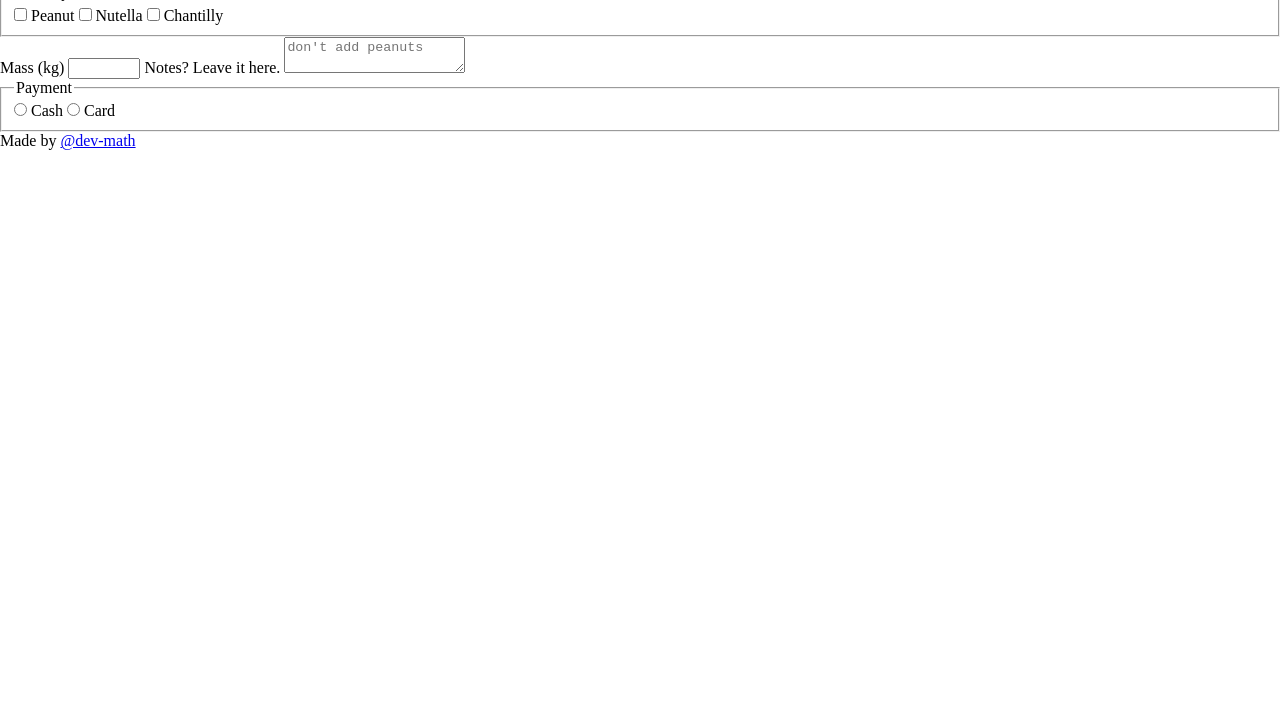
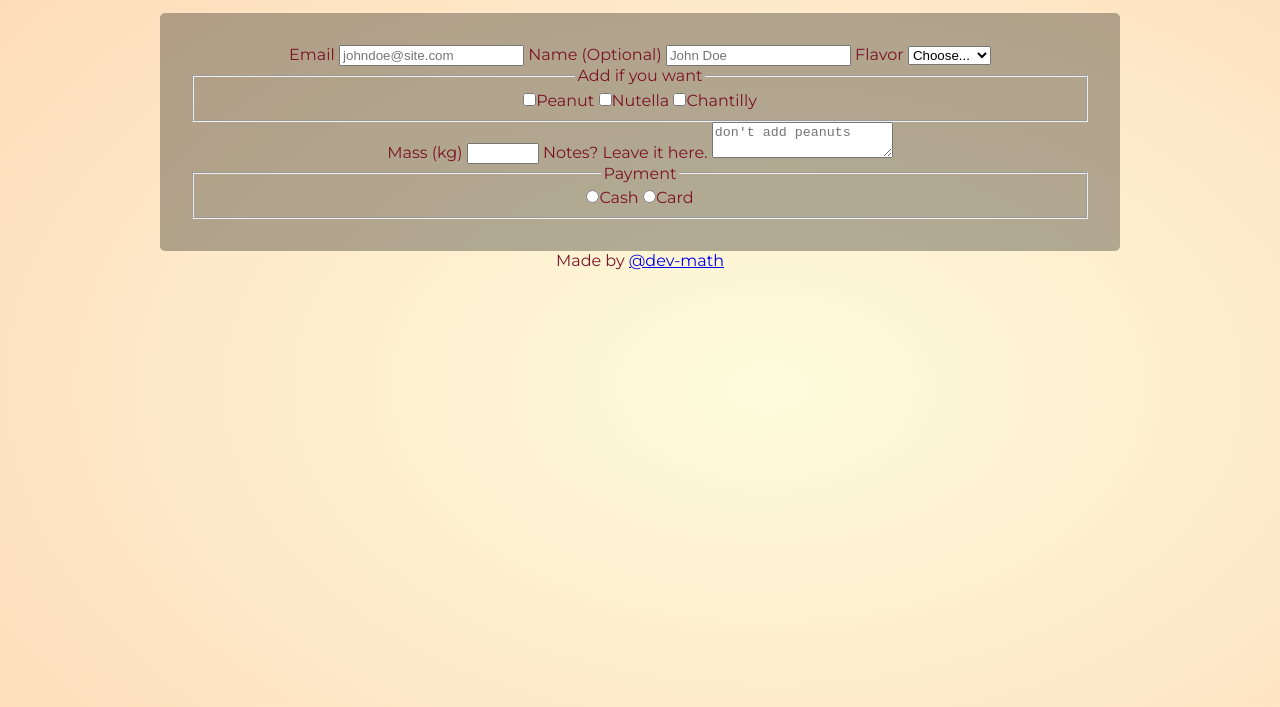
Before and after one commit to dev-math/exercises, a plain HTML site: page freecodecamp-responsive-web-design/survey-form/index.html in a window 1280 px wide. Shown: the part 93-800 px from the top of the page. Drawn offline with Linux system fonts and the light colour scheme.

Commit message:
Update: Form css style

```diff
--- a/freecodecamp-responsive-web-design/survey-form/index.html
+++ b/freecodecamp-responsive-web-design/survey-form/index.html
@@ -5,6 +5,9 @@
     <meta charset="UTF-8">
     <meta name="viewport" content="width=device-width, initial-scale=1">
     <link href="styles/main.css" rel="stylesheet">
+    <link rel="preconnect" href="https://fonts.googleapis.com">
+    <link rel="preconnect" href="https://fonts.gstatic.com" crossorigin>
+    <link href="https://fonts.googleapis.com/css2?family=Montserrat:wght@400;700&display=swap" rel="stylesheet">
   </head>
   <body>
     <header>
@@ -15,7 +18,7 @@
     <main>
       <form>
         <label for="email">Email</label>
-        <input type="email" name="email" placeholder="johndoe@provider.com" id="email" required>
+        <input type="email" name="email" placeholder="johndoe@site.com" id="email" required>
         <label for="name">Name (Optional)</label>
         <input type="text" name="name" placeholder="John Doe" id="name">
 
@@ -29,14 +32,17 @@
         <fieldset>
           <legend>Add if you want</legend>
 
-          <input type="checkbox" name="extras" value="peanut" id="extras-peanut">
-          <label for="extras-peanut">Peanut</label>
+          <label>
+            <input type="checkbox" name="extras" value="peanut">Peanut
+          </label>
 
-          <input type="checkbox" name="extras" value="nutella" id="extras-nutella">
-          <label for="extras-nutella">Nutella</label>
+          <label>
+            <input type="checkbox" name="extras" value="nutella">Nutella
+          </label>
 
-          <input type="checkbox" name="extras" value="chantilly" id="extras-chantilly">
-          <label for="extras-chantilly">Chantilly</label>
+          <label>
+            <input type="checkbox" name="extras" value="chantilly">Chantilly
+          </label>
         </fieldset>
 
         <label for="mass">Mass (kg)</label>
@@ -47,11 +53,13 @@
 
         <fieldset>
           <legend>Payment</legend>
-          <input type="radio" name="payment" value="cash" id="pay-cash">
-          <label for="pay-cash">Cash</label>
+          <label>
+            <input type="radio" name="payment" value="cash">Cash
+          </label>
 
-          <input type="radio" name="payment" value="card" id="pay-card">
-          <label for="pay-card">Card</label>
+          <label>
+            <input type="radio" name="payment" value="card">Card
+          </label>
         </fieldset>
      </form>
     </main>
--- a/freecodecamp-responsive-web-design/survey-form/styles/main.css
+++ b/freecodecamp-responsive-web-design/survey-form/styles/main.css
@@ -10,5 +10,27 @@
 }
 
 :root {
-  --ff-primary: "Example", sans-serif;
+  --ff-primary: "Montserrat", sans-serif;
 }
+
+body {
+  background: radial-gradient(ellipse at 60% 60%, #fdfcdc, #fed9b7);
+  color: #7c1328;
+  font-family: var(--ff-primary);
+  min-height: 100vh;
+  padding: 1rem 10rem;
+  text-align: center;
+}
+
+header {
+  margin: 1rem 0;
+}
+
+form {
+  background-color: rgba(0, 0, 0, 0.3);
+  border-radius: 5px;
+  padding: 2rem;
+}
+
+form label {
+}
```
Also changed, not shown: freecodecamp-responsive-web-design/survey-form/images/bg-pattern.png (added), freecodecamp-responsive-web-design/survey-form/images/pattern.jpg (added), freecodecamp-responsive-web-design/survey-form/images/pattern.webp (added).
